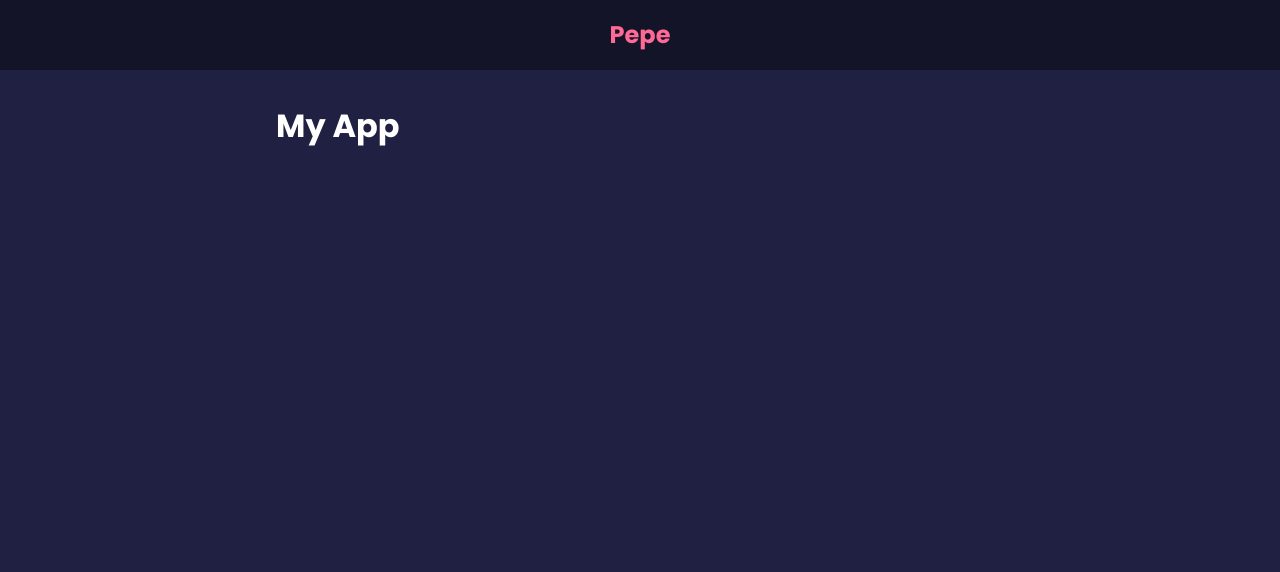
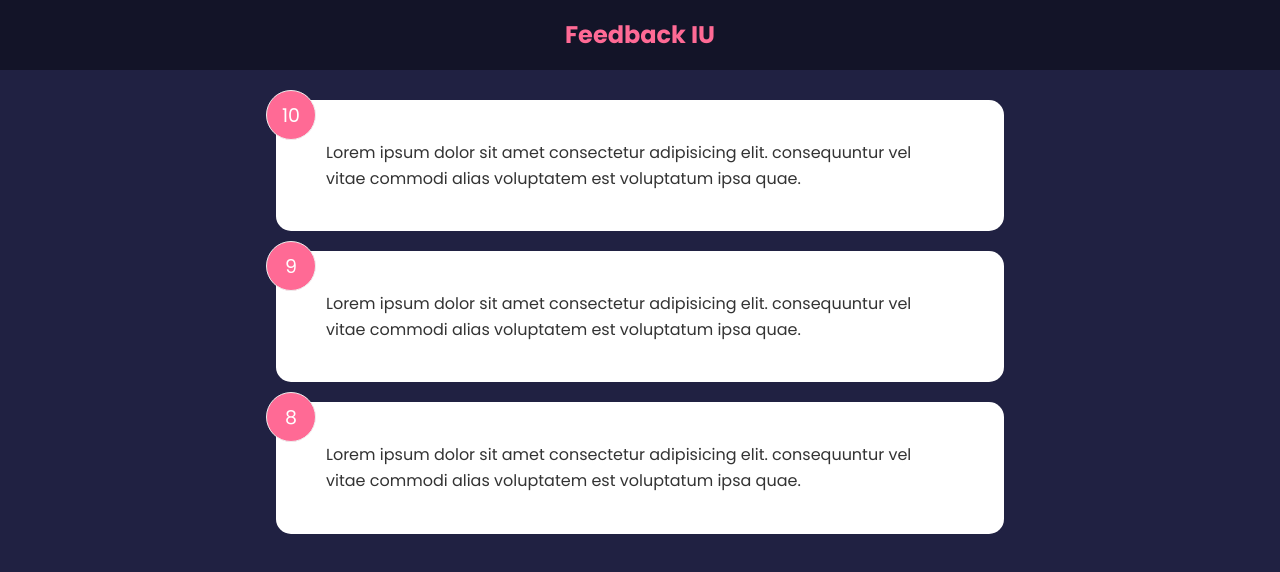
Before and after one commit to tirsop/Feeback-UI, a React (Create React App) app: page / in a window 1280 px wide. Shown: the top 572 px of the page. Built offline with nearby package versions, Linux system fonts and the light colour scheme.

Commit message:
add card style-component

```diff
--- a/src/App.js
+++ b/src/App.js
@@ -1,11 +1,16 @@
+import { useState } from "react";
 import Header from "./components/Header";
+import FeedbackList from "./components/FeedbackList";
+import FeedbackData from './data/FeedbackData'
 
 function App() {
+  const [feedback, setFeedback] = useState(FeedbackData);
+
   return (
     <>
       <Header />
       <div className="container">
-        <h1>My App</h1>
+        <FeedbackList feedback={feedback} />
       </div>
     </>
   )
--- /dev/null
+++ b/src/components/FeedbackItem.jsx
@@ -0,0 +1,18 @@
+import PropTypes from 'prop-types'
+import Card from "./shared/Card"
+
+function FeedbackItem({ item }) {
+
+  return (
+    <Card>
+      <div className="num-display">{item.rating}</div>
+      <div className="text-display">{item.text}</div>
+    </Card>
+  )
+}
+
+FeedbackItem.propTypes = {
+  item: PropTypes.object.isRequired,
+}
+
+export default FeedbackItem
--- /dev/null
+++ b/src/components/FeedbackList.jsx
@@ -0,0 +1,26 @@
+import PropTypes from 'prop-types'
+import FeedbackItem from "./FeedbackItem"
+
+function FeedbackList({ feedback }) {
+  if (!feedback || feedback.length === 0) return <p>No feedback yet!</p>
+
+  return (
+    <div className="feedback-list">
+      {feedback.map((item) => (
+        <FeedbackItem key={item.id} item={item} />
+      ))}
+    </div>
+  )
+}
+
+FeedbackList.propTypes = {
+  feedback: PropTypes.arrayOf(
+    PropTypes.shape({
+      id: PropTypes.number.isRequired,
+      text: PropTypes.string.isRequired,
+      rating: PropTypes.number.isRequired,
+    })
+  )
+}
+
+export default FeedbackList
--- a/src/components/Header.jsx
+++ b/src/components/Header.jsx
@@ -15,7 +15,7 @@
 }
 
 Header.defaultProps = {
-  text: "Pepe",
+  text: "Feedback IU",
   bgColor: "rgba(0,0,0,0.4)",
   textColor: '#ff6a95'
 }
--- /dev/null
+++ b/src/components/shared/Card.jsx
@@ -0,0 +1,27 @@
+import PropTypes from 'prop-types'
+
+function Card({ children, reverse }) {
+  return (
+    // conditional class
+    <div className={`card ${reverse && 'reverse'}`} > {children}</div >
+
+    // // conditional style
+    // <div
+    //   className="card"
+    //   style={{
+    //     backgroundColor: reverse ? 'rgba(0,0,0,0.4)' : '#fff',
+    //     color: reverse ? '#fff' : 'rgba(0,0,0,0.4)'
+    //   }}
+    // >{children}</div>
+  )
+}
+
+Card.defaultProps = {
+  reverse: false,
+}
+Card.propTypes = {
+  children: PropTypes.node.isRequired,
+  reverse: PropTypes.bool,
+}
+
+export default Card
--- /dev/null
+++ b/src/data/FeedbackData.js
@@ -0,0 +1,19 @@
+const FeedbackData = [
+  {
+    id: 1,
+    rating: 10,
+    text: 'Lorem ipsum dolor sit amet consectetur adipisicing elit. consequuntur vel vitae commodi alias voluptatem est voluptatum ipsa quae.',
+  },
+  {
+    id: 2,
+    rating: 9,
+    text: 'Lorem ipsum dolor sit amet consectetur adipisicing elit. consequuntur vel vitae commodi alias voluptatem est voluptatum ipsa quae.',
+  },
+  {
+    id: 3,
+    rating: 8,
+    text: 'Lorem ipsum dolor sit amet consectetur adipisicing elit. consequuntur vel vitae commodi alias voluptatem est voluptatum ipsa quae.',
+  },
+]
+
+export default FeedbackData
```
